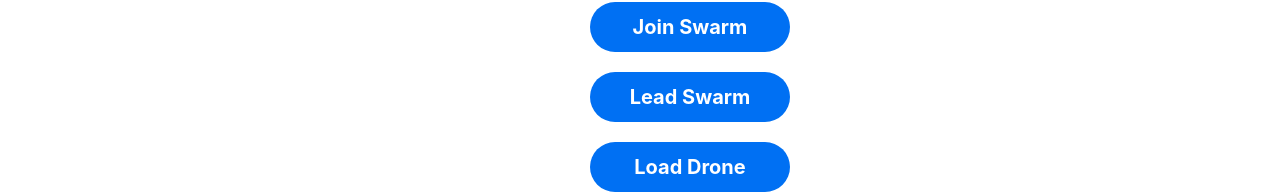
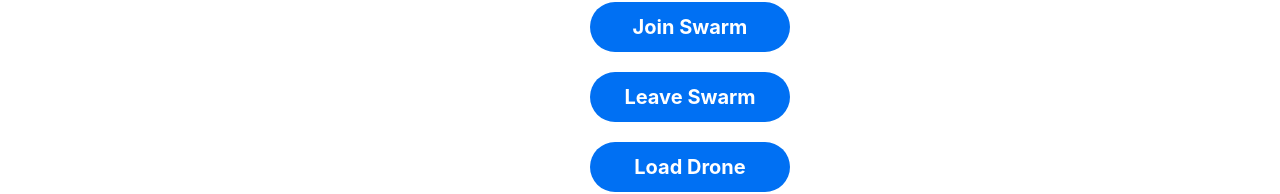
Before and after one commit to nhulston/phase4-final, a Next.js app in the folder client/: page /other in a window 1280 px wide. Shown: the part 468-662 px from the top of the page. Built offline with nearby package versions, Linux system fonts and the light colour scheme.

Commit message:
Corrected "lead swarm" to "leave swarm"

```diff
--- a/client/pages/other/index.js
+++ b/client/pages/other/index.js
@@ -19,7 +19,7 @@ export default function Index() {
                 <RedirectButton href={'/other/manage_service'}>Manage Service</RedirectButton>
                 <RedirectButton href={'/other/takeover_drone'}>Takeover Drone</RedirectButton>
                 <RedirectButton href={'/other/join_swarm'}>Join Swarm</RedirectButton>
-                <RedirectButton href={'/other/leave_swarm'}>Lead Swarm</RedirectButton>
+                <RedirectButton href={'/other/leave_swarm'}>Leave Swarm</RedirectButton>
                 <RedirectButton href={'/other/load_drone'}>Load Drone</RedirectButton>
                 <RedirectButton href={'/other/refuel_drone'}>Refuel Drone</RedirectButton>
                 <RedirectButton href={'/other/fly_drone'}>Fly Drone</RedirectButton>
```
